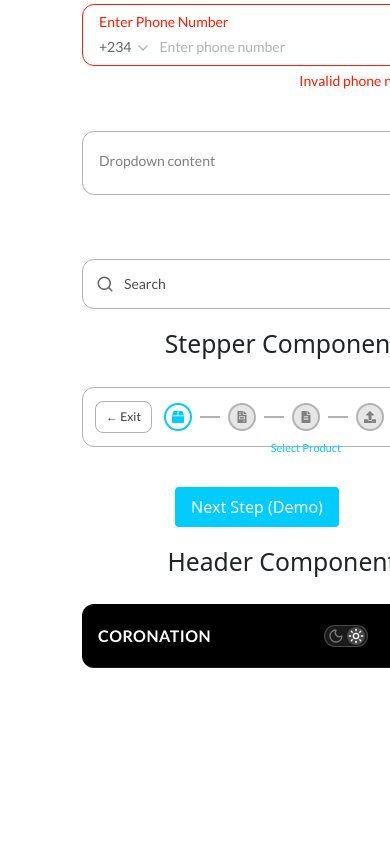
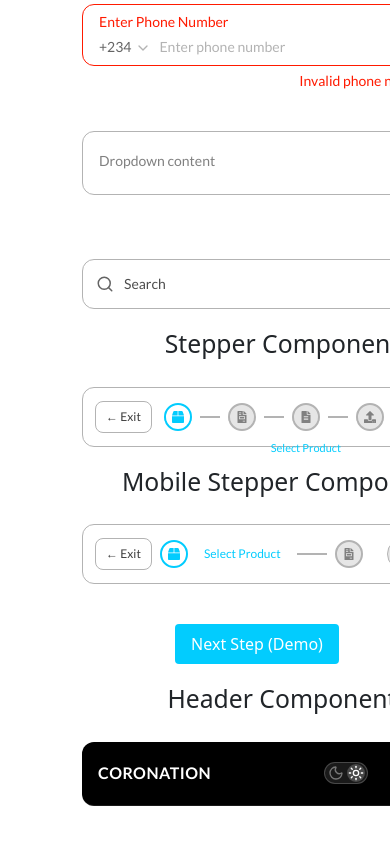
Before and after one commit to efethegenius/revamp-retail-portal, a React (Vite) app: page / in a window 390 px wide. Shown: the part 2120-2964 px from the top of the page. Before the commit the page ends 2840 px from the top, so only its background shows below. Built offline with nearby package versions, Linux system fonts and the light colour scheme.

Commit message:
Revert Stepper and Create Mobile Stepper

```diff
--- a/src/App.tsx
+++ b/src/App.tsx
@@ -13,6 +13,7 @@ import TelephoneInput from "./components/TextInputField/TelephoneInput.component
 import Dropdown from "./components/TextInputField/Dropdown.component";
 import SearchBox from "./components/TextInputField/SearchBox.component";
 import { isDark } from "./constants/data";
+import MobileStepper from "./components/Stepper/MobileStepper.component";
 
 import styles from "../src/constants/global.module.css";
 
@@ -335,6 +336,23 @@ function App() {
         />
       </div>
 
+      <h2>Mobile Stepper Component</h2>
+      <div className={`${styles.dsContainer}`}>
+        <MobileStepper
+          steps={updateStepperSteps(currentStepperStep)}
+          currentStep={currentStepperStep}
+          onBack={() => {
+            if (currentStepperStep > 0) {
+              setCurrentStepperStep(currentStepperStep - 1);
+            }
+          }}
+          onExit={() => {
+            console.log("Exit clicked");
+            setCurrentStepperStep(0);
+          }}
+        />
+      </div>
+
       <div className={`${styles.dsContainer}`} style={{ marginTop: "20px" }}>
         <button
           onClick={() => {
--- /dev/null
+++ b/src/components/Stepper/MobileStepper.component.tsx
@@ -0,0 +1,80 @@
+import React from "react";
+import styles from "./MobileStepper.module.css";
+import { isDark } from "../../constants/data";
+
+interface StepProps {
+  label: string;
+  status: "completed" | "active" | "upcoming";
+  icon: React.ReactNode;
+}
+
+interface Props {
+  steps: StepProps[];
+  currentStep: number;
+  onBack?: () => void;
+  onExit?: () => void;
+}
+
+const MobileStepper: React.FC<Props> = ({ steps, currentStep, onBack, onExit }) => {
+  const isFirstStep = currentStep === 0;
+  const isLastStep = currentStep === steps.length - 1;
+
+  const currentStepData = steps[currentStep];
+  const nextStepData = !isLastStep ? steps[currentStep + 1] : null;
+
+  // Get completed steps (all steps before current)
+  const completedSteps = steps.slice(0, currentStep);
+
+  return (
+    <div className={`${styles.mobileStepperContainer} ${isDark ? styles.dark : styles.light}`}>
+      {/* Back/Exit Button */}
+      <button
+        className={`${styles.navButton} ${isDark ? styles.navButtonDark : styles.navButtonLight}`}
+        onClick={isFirstStep ? onExit : onBack}
+      >
+        ← {isFirstStep ? "Exit" : "Back"}
+      </button>
+
+      {/* Steps Display */}
+      <div className={styles.stepsDisplay}>
+        {/* Completed Steps */}
+        {completedSteps.map((step, index) => (
+          <div key={`completed-${index}`} className={`${styles.stepCircle} ${styles.completed}`}>
+            {step.icon}
+          </div>
+        ))}
+
+        {/* Current Step */}
+        <div className={`${styles.stepCircle} ${styles.active}`}>
+          {currentStepData.icon}
+        </div>
+
+        {/* Current Step Label */}
+        <span className={`${styles.stepLabel} ${isDark ? styles.stepLabelDark : styles.stepLabelLight}`}>
+          {currentStepData.label}
+        </span>
+
+        {/* Progress Line to Next Step (if not last step) */}
+        {!isLastStep && (
+          <div className={styles.progressLine} />
+        )}
+
+        {/* Next Step (if exists) */}
+        {nextStepData && (
+          <div className={`${styles.stepCircle} ${styles.upcoming}`}>
+            {nextStepData.icon}
+          </div>
+        )}
+      </div>
+
+      {/* Right Action Icon */}
+      <div className={`${styles.rightAction} ${isDark ? styles.rightActionDark : styles.rightActionLight}`}>
+        <div className={styles.actionIcon}>
+          📋
+        </div>
+      </div>
+    </div>
+  );
+};
+
+export default MobileStepper;
--- /dev/null
+++ b/src/components/Stepper/MobileStepper.module.css
@@ -0,0 +1,207 @@
+/* Mobile Stepper Container */
+.mobileStepperContainer {
+  display: flex;
+  align-items: center;
+  justify-content: space-between;
+  width: 100%;
+  max-width: 350px;
+  height: 60px;
+  border: 1px solid var(--grey-300);
+  border-radius: 12px;
+  padding: 0 16px;
+  gap: 12px;
+  font-family: var(--regular-font-family);
+  transition: all 0.3s ease;
+}
+
+.light {
+  background-color: var(--white);
+  border-color: var(--grey-300);
+}
+
+.dark {
+  background-color: var(--grey-800);
+  border-color: var(--grey-600);
+}
+
+/* Navigation Button */
+.navButton {
+  background: transparent;
+  border: 1px solid var(--grey-300);
+  border-radius: 8px;
+  padding: 8px 12px;
+  font-size: 14px;
+  font-weight: 500;
+  cursor: pointer;
+  transition: all 0.2s ease;
+  white-space: nowrap;
+  flex-shrink: 0;
+}
+
+.navButtonLight {
+  color: var(--grey-700);
+  border-color: var(--grey-300);
+}
+
+.navButtonLight:hover {
+  background-color: var(--grey-25);
+  border-color: var(--grey-400);
+}
+
+.navButtonDark {
+  color: var(--white-100);
+  border-color: var(--grey-600);
+  background-color: var(--grey-700);
+}
+
+.navButtonDark:hover {
+  background-color: var(--grey-600);
+}
+
+/* Steps Display */
+.stepsDisplay {
+  display: flex;
+  align-items: center;
+  flex: 1;
+  gap: 8px;
+  min-height: 40px;
+}
+
+/* Step Circle */
+.stepCircle {
+  width: 32px;
+  height: 32px;
+  border-radius: 50%;
+  display: flex;
+  align-items: center;
+  justify-content: center;
+  font-size: 14px;
+  transition: all 0.3s ease;
+  flex-shrink: 0;
+  position: relative;
+}
+
+/* Step States */
+.completed {
+  background-color: var(--secondary);
+  color: var(--white);
+  border: 2px solid var(--secondary);
+}
+
+.active {
+  background-color: var(--white);
+  color: var(--secondary);
+  border: 2px solid var(--secondary);
+}
+
+.upcoming {
+  background-color: var(--grey-25);
+  color: var(--grey-400);
+  border: 2px solid var(--grey-300);
+}
+
+/* Dark mode step states */
+.dark .active {
+  background-color: var(--grey-800);
+}
+
+.dark .upcoming {
+  background-color: var(--grey-700);
+  border-color: var(--grey-600);
+  color: var(--grey-400);
+}
+
+/* Step Label */
+.stepLabel {
+  font-size: 14px;
+  font-weight: 500;
+  white-space: nowrap;
+  margin: 0 8px;
+}
+
+.stepLabelLight {
+  color: var(--secondary);
+}
+
+.stepLabelDark {
+  color: var(--secondary);
+}
+
+/* Progress Line */
+.progressLine {
+  height: 2px;
+  width: 40px;
+  background-color: var(--grey-300);
+  flex-shrink: 0;
+}
+
+/* Right Action */
+.rightAction {
+  flex-shrink: 0;
+}
+
+.actionIcon {
+  width: 32px;
+  height: 32px;
+  border-radius: 50%;
+  border: 1px solid var(--grey-300);
+  display: flex;
+  align-items: center;
+  justify-content: center;
+  font-size: 16px;
+  transition: all 0.3s ease;
+}
+
+.rightActionLight .actionIcon {
+  background-color: var(--grey-25);
+  border-color: var(--grey-300);
+}
+
+.rightActionDark .actionIcon {
+  background-color: var(--grey-700);
+  border-color: var(--grey-600);
+}
+
+/* Responsive Design */
+@media (max-width: 480px) {
+  .mobileStepperContainer {
+    max-width: 100%;
+    padding: 0 12px;
+    gap: 8px;
+  }
+
+  .stepCircle {
+    width: 28px;
+    height: 28px;
+    font-size: 12px;
+  }
+
+  .navButton {
+    padding: 6px 10px;
+    font-size: 12px;
+  }
+
+  .stepLabel {
+    font-size: 12px;
+  }
+
+  .progressLine {
+    width: 30px;
+  }
+}
+
+/* Accessibility */
+@media (prefers-reduced-motion: reduce) {
+  .mobileStepperContainer,
+  .stepCircle,
+  .navButton,
+  .actionIcon {
+    transition: none;
+  }
+}
+
+/* Focus styles for accessibility */
+.navButton:focus {
+  outline: 2px solid var(--primary);
+  outline-offset: 2px;
+}
```
